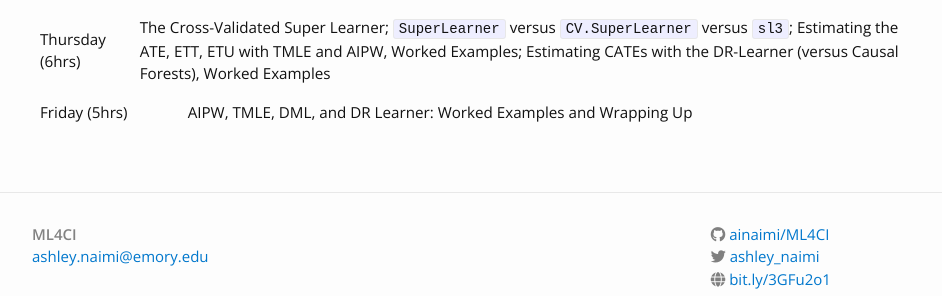
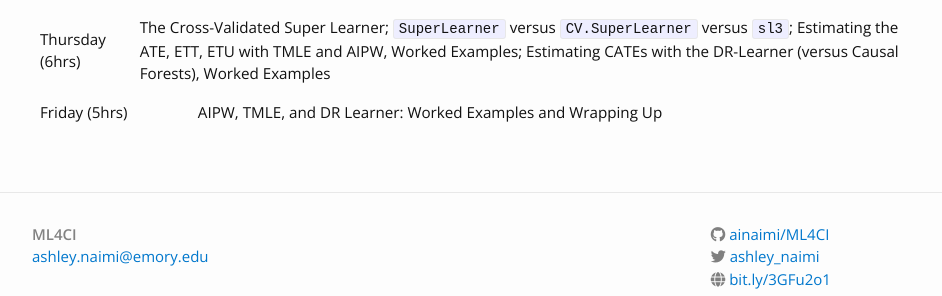
Before and after one commit to ainaimi/ML4CI, a Jekyll site: the page built from syllabus.md, in a window 1280 px wide and 900 px high, scrolled down 3400 px. Shown: the part 550-846 px from the top of the window, without its empty margins (163-1105 px from the left). Built offline with Jekyll 4.4.1, drawn with Linux system fonts in a browser that asks for light colours; nearby versions of some CDN libraries.

Commit message:
minor course calendar update.

```diff
--- a/syllabus.md
+++ b/syllabus.md
@@ -139,4 +139,4 @@ You are expected to uphold and cooperate in maintaining academic integrity as a
 
 | Thursday (6hrs)  |  The Cross-Validated Super Learner; `SuperLearner` versus `CV.SuperLearner` versus `sl3`; Estimating the ATE, ETT, ETU with TMLE and AIPW, Worked Examples; Estimating CATEs with the DR-Learner (versus Causal Forests), Worked Examples |
 
-| Friday  (5hrs)  | AIPW, TMLE, DML, and DR Learner: Worked Examples and Wrapping Up |
+| Friday  (5hrs)  | AIPW, TMLE, and DR Learner: Worked Examples and Wrapping Up |
```
